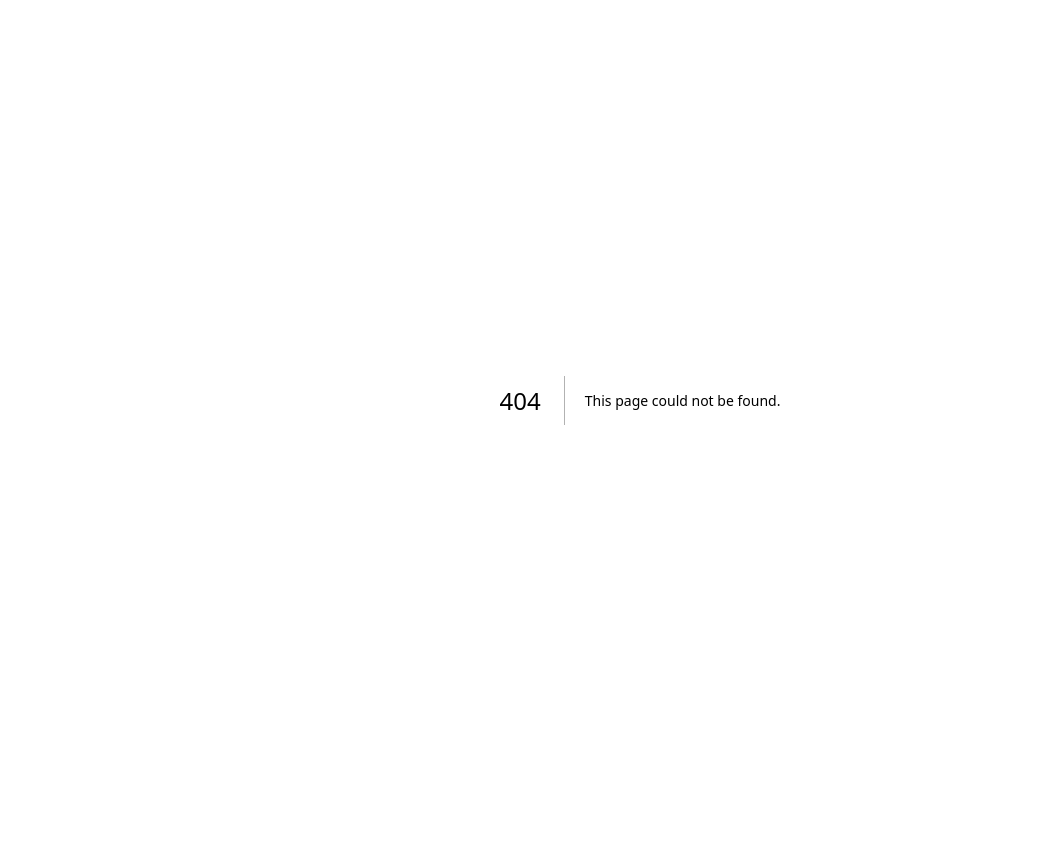
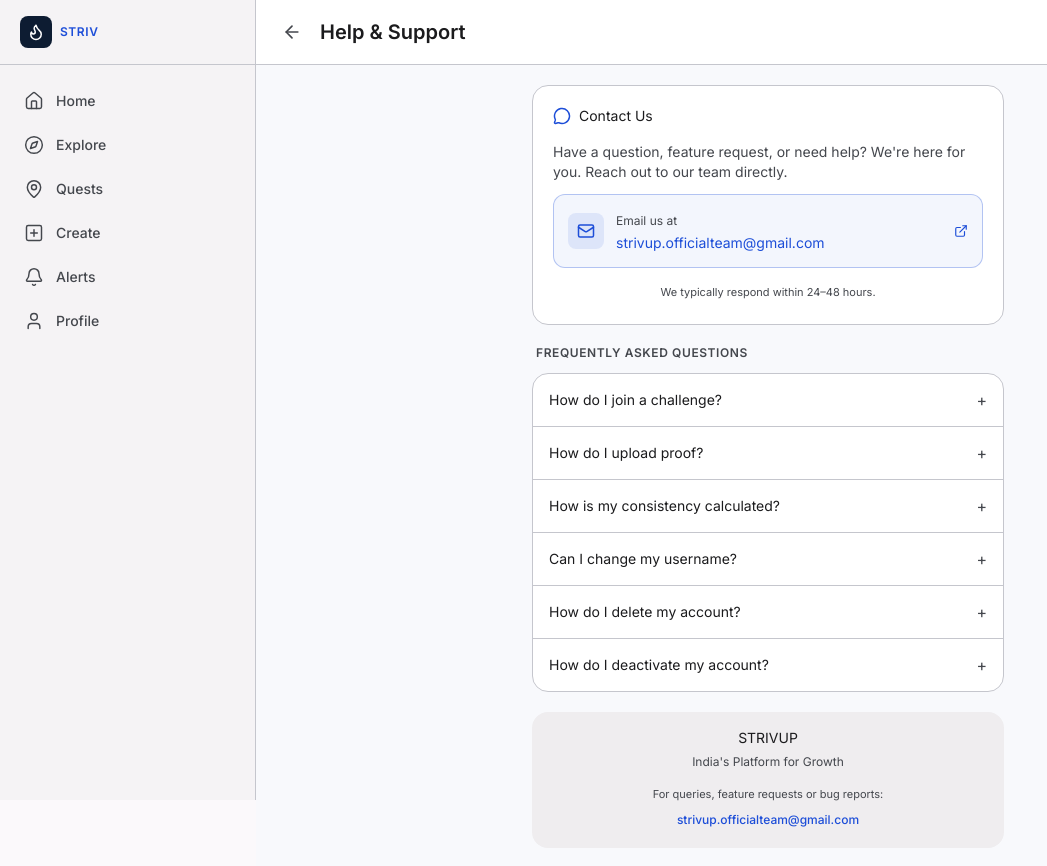
Before and after one commit to Aditya-tech18/StrivUp, a Next.js app: page /settings/help in a window 1280 px wide. Before the commit this address had no page. Shown: the top 866 px of the page, without its empty margins (0-1047 px from the left). Before the commit the page ends 800 px from the top, so only its background shows below. Built offline with nearby package versions, Linux system fonts and the light colour scheme; no server answers.

Commit message:
feat(settings): help & support with FAQ and contact email

```diff
--- /dev/null
+++ b/src/app/(app)/settings/help/page.tsx
@@ -0,0 +1,92 @@
+"use client";
+
+import { useRouter } from "next/navigation";
+import { ArrowLeft, ExternalLink, Mail, MessageCircle } from "lucide-react";
+
+const SUPPORT_EMAIL = "strivup.officialteam@gmail.com";
+const FAQS = [
+  { q: "How do I join a challenge?", a: "Go to Explore, find a challenge and tap 'Join'. You can start uploading your daily proof right after." },
+  { q: "How do I upload proof?", a: "Open your active challenge from the Home screen, then tap 'Upload Proof' to submit a photo, video or text update." },
+  { q: "How is my consistency calculated?", a: "Consistency is calculated as (approved proofs ÷ days elapsed) × 100. Keep uploading daily to maintain a high score." },
+  { q: "Can I change my username?", a: "Yes — go to Settings → Edit Profile to update your username anytime." },
+  { q: "How do I delete my account?", a: "Go to Settings → Delete Account. Note that this is permanent and cannot be undone." },
+  { q: "How do I deactivate my account?", a: "Go to Settings → Deactivate Account. Your data is preserved and you can reactivate by logging back in." },
+];
+
+export default function HelpPage() {
+  const router = useRouter();
+
+  return (
+    <div className="min-h-screen bg-[#F8F9FC] pb-24">
+      <div className="sticky top-0 z-30 flex items-center gap-3 px-5 py-4 bg-white border-b border-outline-variant">
+        <button onClick={() => router.back()} className="w-8 h-8 flex items-center justify-center text-on-surface-variant hover:text-on-surface">
+          <ArrowLeft size={20} />
+        </button>
+        <h1 className="type-headline-sm text-on-surface font-bold">Help & Support</h1>
+      </div>
+
+      <div className="max-w-lg mx-auto px-5 py-5 flex flex-col gap-5">
+
+        {/* Contact us card */}
+        <div className="bg-white rounded-2xl border border-outline-variant p-5 flex flex-col gap-3">
+          <div className="flex items-center gap-2 mb-1">
+            <MessageCircle size={18} className="text-secondary" />
+            <h2 className="type-body-md font-bold text-on-surface">Contact Us</h2>
+          </div>
+          <p className="type-body-md text-on-surface-variant leading-relaxed">
+            Have a question, feature request, or need help? We're here for you. Reach out to our team directly.
+          </p>
+          <a href={`mailto:${SUPPORT_EMAIL}`}
+            className="flex items-center gap-3 p-3.5 rounded-xl border border-secondary/30 bg-secondary/5 hover:bg-secondary/10 transition-colors">
+            <div className="w-9 h-9 rounded-lg bg-secondary/10 flex items-center justify-center shrink-0">
+              <Mail size={18} className="text-secondary" />
+            </div>
+            <div className="flex-1 min-w-0">
+              <p className="text-[12px] text-on-surface-variant">Email us at</p>
+              <p className="type-body-md font-bold text-secondary truncate">{SUPPORT_EMAIL}</p>
+            </div>
+            <ExternalLink size={14} className="text-secondary shrink-0" />
+          </a>
+          <p className="text-[11px] text-on-surface-variant text-center">We typically respond within 24–48 hours.</p>
+        </div>
+
+        {/* FAQ section */}
+        <div>
+          <p className="type-label-caps text-on-surface-variant mb-3 px-1">Frequently Asked Questions</p>
+          <div className="bg-white rounded-2xl border border-outline-variant divide-y divide-outline-variant overflow-hidden">
+            {FAQS.map((faq, i) => (
+              <FAQItem key={i} question={faq.q} answer={faq.a} />
+            ))}
+          </div>
+        </div>
+
+        {/* Info */}
+        <div className="bg-surface-container rounded-2xl p-4 text-center">
+          <p className="type-body-md font-bold text-on-surface">STRIVUP</p>
+          <p className="text-[12px] text-on-surface-variant mt-0.5">India's Platform for Growth</p>
+          <p className="text-[11px] text-on-surface-variant mt-2">For queries, feature requests or bug reports:</p>
+          <a href={`mailto:${SUPPORT_EMAIL}`} className="text-[12px] text-secondary font-medium hover:underline">{SUPPORT_EMAIL}</a>
+        </div>
+      </div>
+    </div>
+  );
+}
+
+function FAQItem({ question, answer }: { question: string; answer: string }) {
+  const [open, setOpen] = useState(false);
+  return (
+    <div>
+      <button onClick={() => setOpen(v => !v)} className="w-full flex items-center justify-between gap-3 px-4 py-3.5 text-left hover:bg-surface-container transition-colors">
+        <p className="type-body-md font-medium text-on-surface">{question}</p>
+        <span className={`text-on-surface-variant transition-transform shrink-0 ${open ? "rotate-45" : ""}`}>+</span>
+      </button>
+      {open && (
+        <div className="px-4 pb-3.5">
+          <p className="type-body-md text-on-surface-variant leading-relaxed">{answer}</p>
+        </div>
+      )}
+    </div>
+  );
+}
+
+import { useState } from "react";
```
